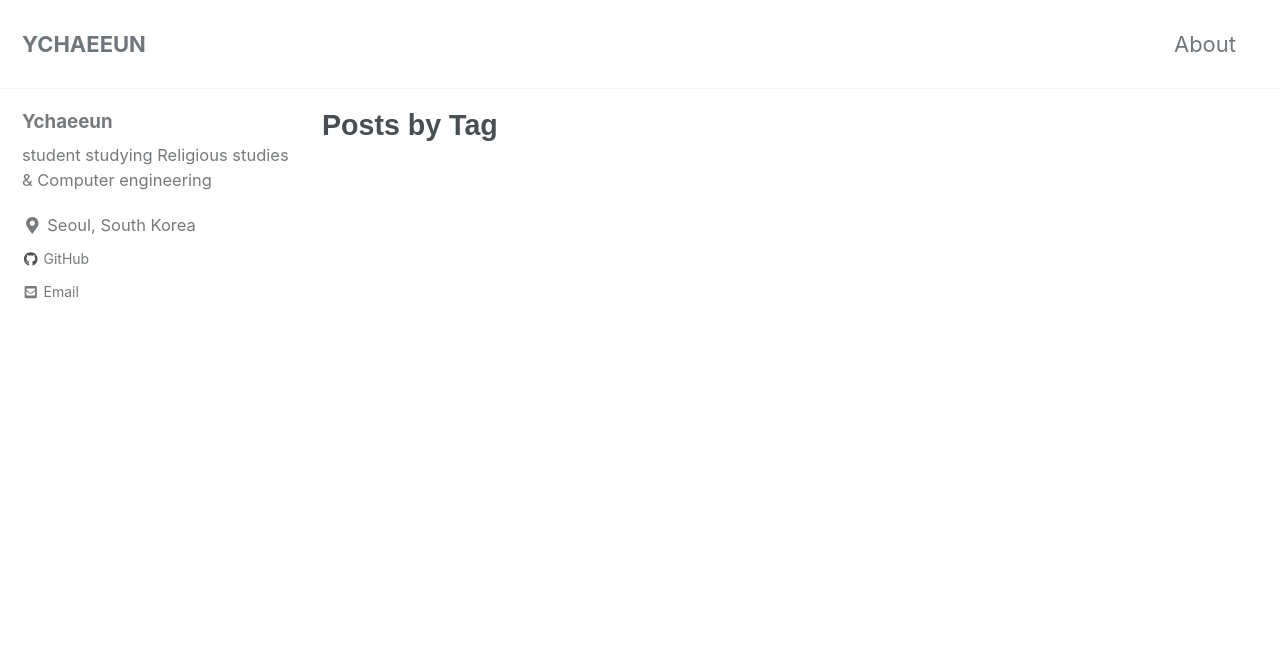
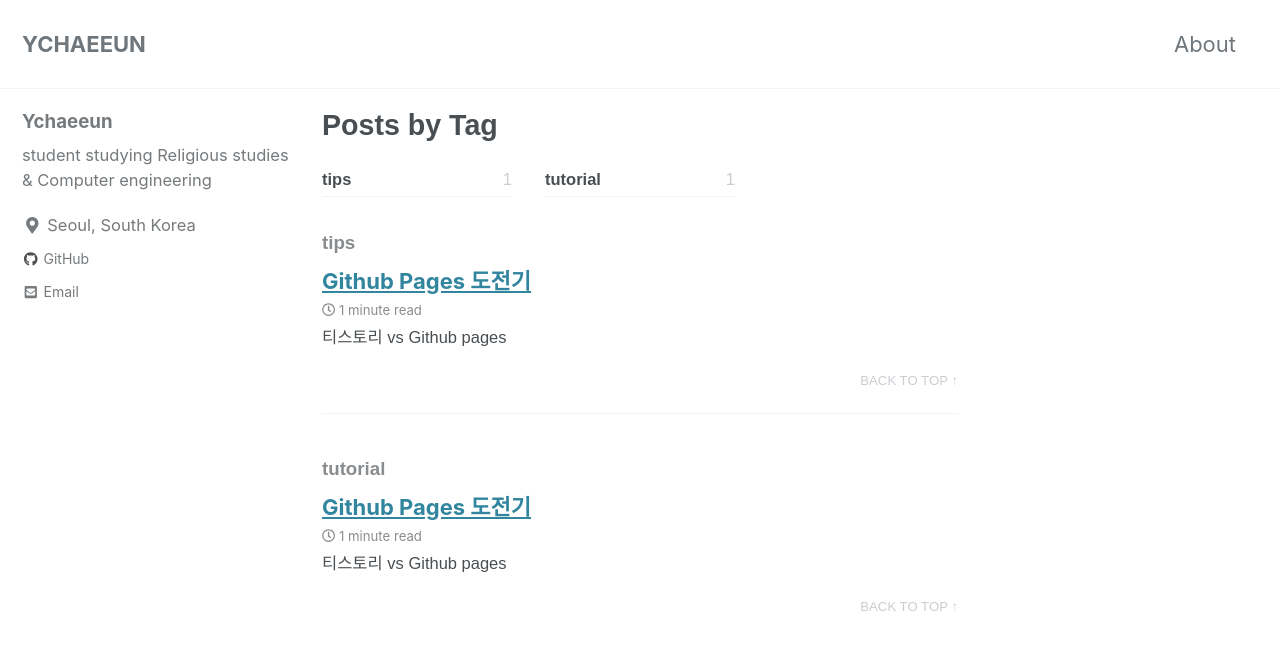
Before and after one commit to YChaeeun/ychaeeun.github.io, a Jekyll site: the page built from _pages/tag-archive.md, in a window 1280 px wide and 900 px high. Shown: the top 650 px of the window. Built offline with Jekyll 4.4.1, drawn with Linux system fonts in a browser that asks for light colours; cached includes are drawn as plain includes; a style sheet for code colours, icons or effects is not loaded; some of the changed lines change nothing that is shown.

Commit message:
style:rename_file

```diff
--- a/_posts/2019-04-02-github-pages-1.md
+++ b/_posts/2019-04-02-github-1.md
@@ -3,14 +3,8 @@ title: "Github Pages 도전기"
 categories:
  - Github_Pages
 tags:
-<<<<<<< HEAD
  - tips
  - tutorial
-=======
-    - tips
-    - tutorial
-
->>>>>>> 5f26e57fe4542feae28d7a9038f68a4be37eb79f
 ---
 
 
```
